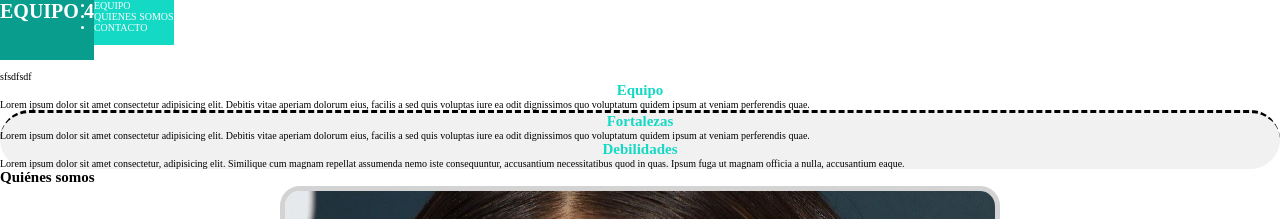
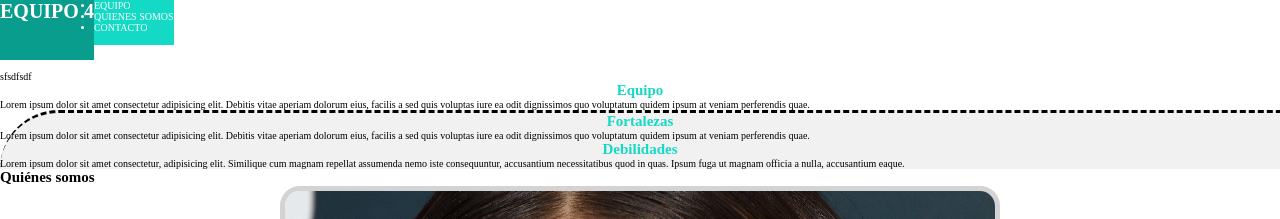
Before and after one commit to Adalab/project-promo-s-module-1-team-4, a plain HTML site: page index.html in a window 1280 px wide. Shown: the top 219 px of the page. Drawn offline with nearby package versions, Linux system fonts and the light colour scheme.

Commit message:
main changes

```diff
--- a/css/styles.css
+++ b/css/styles.css
@@ -84,5 +84,5 @@
  .section-two {
     background-color: var(--background-grey);
     border-top-style:dashed;
-    border-radius:10pc;
+    border-top-left-radius:10pc;
  }
```
